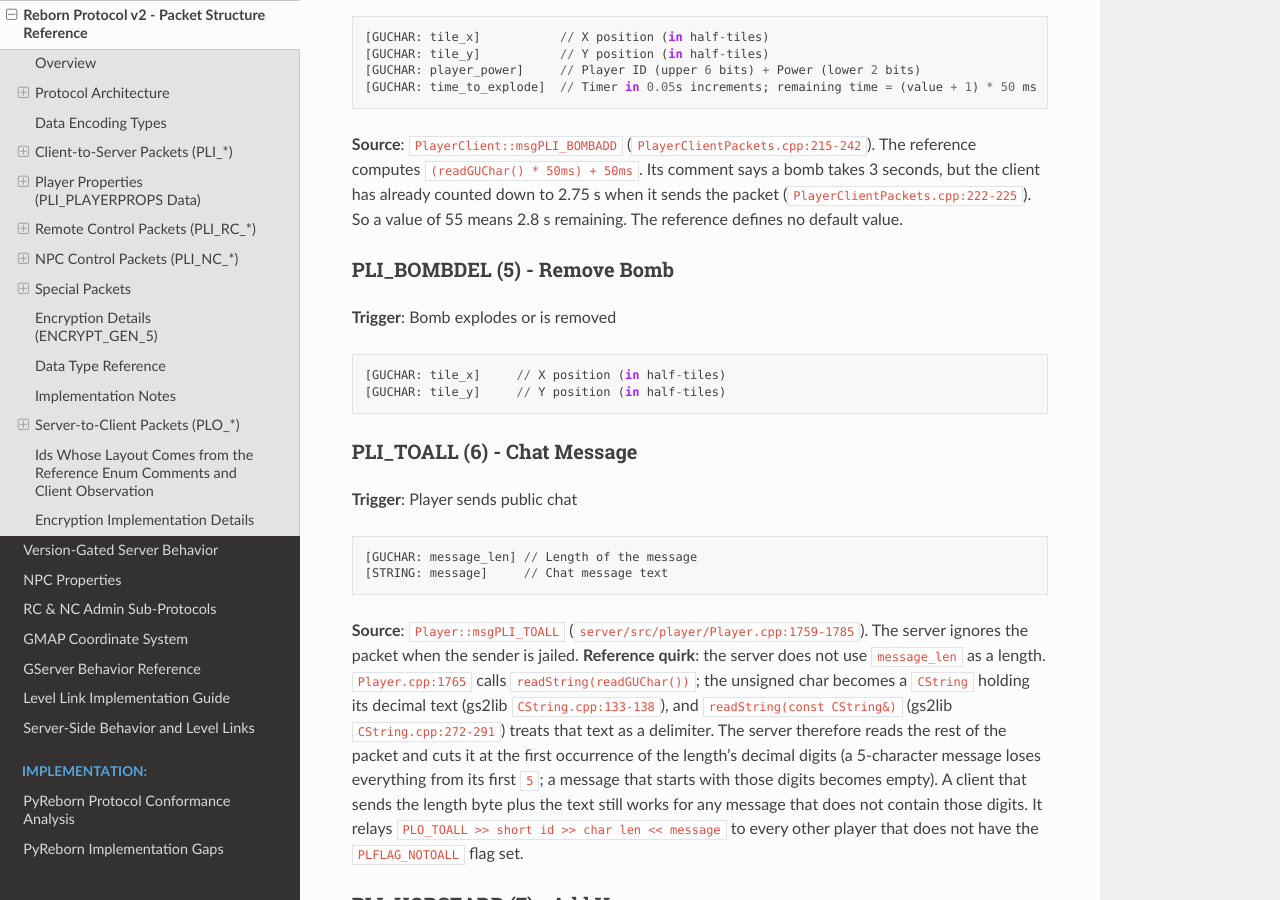
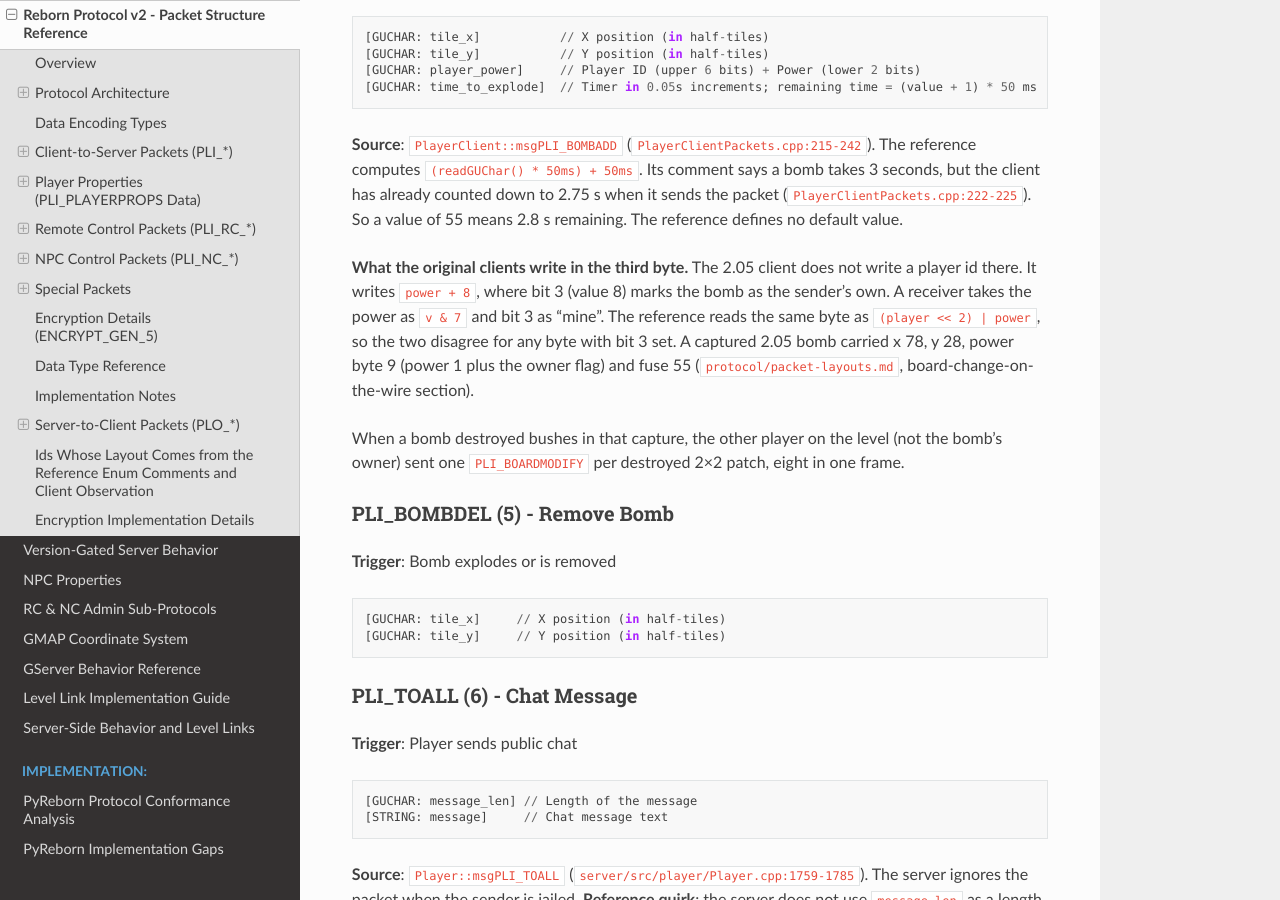
Before and after one commit to hosler/reborn-protocol-docs, a Sphinx documentation site: the page built from docs/protocol/packet-structures.md, in a window 1280 px wide and 900 px high, scrolled down 3497 px. Built offline with Sphinx 7.4.7 and the Read the Docs theme 3.1.0, drawn with Linux system fonts in a browser that asks for light colours; some of the changed text lies outside the part shown.

Commit message:
Bombs and explosions: the owner bit the original clients write
Co-Authored-By: Claude Opus 5.5 <noreply@anthropic.com>
Claude-Session: https://claude.ai/code/session_01UG2Sqj3AfdfVRC86AzKWQa

````diff
--- a/docs/protocol/packet-structures.md
+++ b/docs/protocol/packet-structures.md
@@ -152,6 +152,16 @@ client has already counted down to 2.75 s when it sends the packet
 (`PlayerClientPackets.cpp:222-225`). So a value of 55 means 2.8 s remaining. The reference
 defines no default value.
 
+**What the original clients write in the third byte.** The 2.05 client does not write a
+player id there. It writes `power + 8`, where bit 3 (value 8) marks the bomb as the
+sender's own. A receiver takes the power as `v & 7` and bit 3 as "mine". The reference
+reads the same byte as `(player << 2) | power`, so the two disagree for any byte with bit
+3 set. A captured 2.05 bomb carried x 78, y 28, power byte 9 (power 1 plus the owner flag)
+and fuse 55 ([`protocol/packet-layouts.md`](https://github.com/squirelworks/Graal_analysis/blob/main/protocol/packet-layouts.md), board-change-on-the-wire section).
+
+When a bomb destroyed bushes in that capture, the other player on the level (not the
+bomb's owner) sent one `PLI_BOARDMODIFY` per destroyed 2×2 patch, eight in one frame.
+
 ### PLI_BOMBDEL (5) - Remove Bomb
 **Trigger**: Bomb explodes or is removed
 ```
@@ -348,6 +358,9 @@ sender. The reference enum name is `PLI_SHOWIMGPLAYER` (gs2lib `IEnums.h:56`).
 [GUCHAR: tile_y]     // Y position (in half-tiles)
 [GUCHAR: power]      // Explosion power
 ```
+
+**Original clients** (1.31 and later): `power` is written with the same owner bit as
+`PLI_BOMBADD`, power + 8 when the explosion is the sender's ([`protocol/packet-layouts.md`](https://github.com/squirelworks/Graal_analysis/blob/main/protocol/packet-layouts.md)).
 
 ### PLI_PRIVATEMESSAGE (28) - Private Message
 **Trigger**: Player sends PM to other players
@@ -1401,6 +1414,9 @@ against it.
 The server-built form is `server/src/level/Level.cpp:2098`. The relay of a client's bomb
 prepends the sender id to the client body (`server/src/player/packets/PlayerClientPackets.cpp:237`).
 
+**Original clients**: power is `v & 7`; bit 3 (value 8) marks the bomb as belonging to the
+player whose id leads the packet ([`protocol/packet-layouts.md`](https://github.com/squirelworks/Graal_analysis/blob/main/protocol/packet-layouts.md)).
+
 ### PLO_BOMBDEL (12) - Bomb Removed
 **Trigger**: Bomb explodes or is removed
 ```
@@ -1410,6 +1426,9 @@ prepends the sender id to the client body (`server/src/player/packets/PlayerClie
 There is **no** player id. The server builds `>> x >> y` (`server/src/level/Level.cpp:2138`),
 relays the client's `PLI_BOMBDEL` body unchanged (`PlayerClientPackets.cpp:248`), and uses the
 same two bytes to roll back a refused bomb (`PlayerClientPackets.cpp:233`).
+
+**Original clients**: the client removes the bomb at exactly that point; there is no
+tolerance ([`protocol/packet-layouts.md`](https://github.com/squirelworks/Graal_analysis/blob/main/protocol/packet-layouts.md)).
 
 ### PLO_TOALL (13) - Chat Message
 **Trigger**: Player sends public chat
@@ -1658,6 +1677,9 @@ A default weapon (`PLO_DEFAULTWEAPON (43)`) skips all of this.
 ```
 (`server/src/level/Level.cpp:2224`; the relay of a client's explosion is
 `server/src/player/packets/PlayerClientPackets.cpp:855`.)
+
+**Original clients**: the 2.05 client takes `power & 7`, clamped to 1 to 3, and bit 3 (value
+8) as "owned by that player" ([`protocol/packet-layouts.md`](https://github.com/squirelworks/Graal_analysis/blob/main/protocol/packet-layouts.md)).
 
 ### PLO_PRIVATEMESSAGE (37) - Private Message
 **Trigger**: Player receives PM
````
